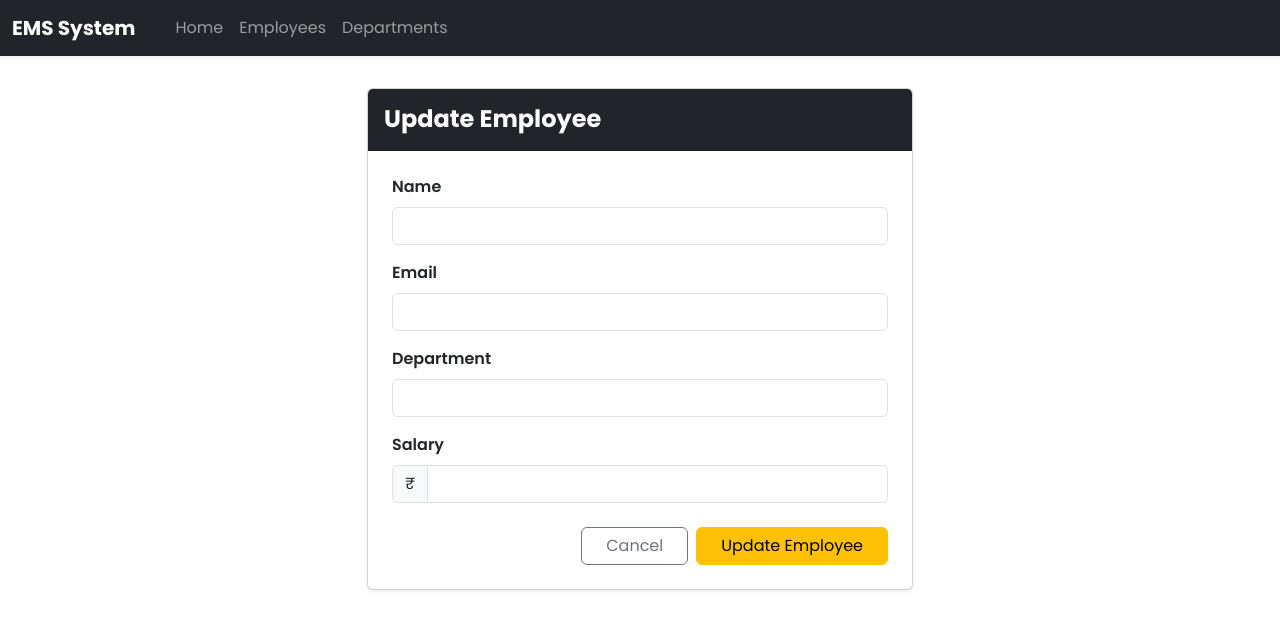
After one commit to Balaji-dev-png/EMSFlask, a Flask app: template app/templates/updateemp.html in a window 1280 px wide. The commit adds this page. Shown: the top 630 px of the page. Run offline with Flask 3, Linux system fonts and the light colour scheme; the template is opened without the code that fills it, so the values that code supplies are empty; parts of the project's set-up code (start-up, migrations or seed data) failed here and were passed over.

Commit message:
Fixed employee update functionality

```diff
--- a/app/templates/emp_detail.html
+++ b/app/templates/emp_detail.html
@@ -31,7 +31,7 @@
 
                 <div class="d-grid gap-2 d-md-flex justify-content-md-end mt-4">
                     <a href="/emp" class="btn btn-outline-secondary px-4">Back to List</a>
-                    <a href="/emp/empdetail/{{employee.id}}" class="btn btn-warning px-4">Edit</a>
+                    <a href="/emp/update/{{employee.id}}" class="btn btn-warning px-4">Edit</a>
                 </div>
             </div>
         </div>
--- a/app/templates/employee.html
+++ b/app/templates/employee.html
@@ -111,7 +111,7 @@
                                 <div class="btn-group" role="group">
                                     <a href="/emp/empdetail/{{emp.id}}" class="btn btn-sm btn-info text-white">View</a>
                                     <!-- Using view details as update link since it was that way originally -->
-                                    <a href="/emp/empdetail/{{emp.id}}" class="btn btn-sm btn-warning text-dark">Update</a>
+                                    <a href="/emp/update/{{emp.id}}" class="btn btn-sm btn-warning text-dark">Update</a>
                                     <a href="/emp/empdelete/{{emp.id}}" class="btn btn-sm btn-danger" onclick="return confirm('Are you sure you want to delete this employee?');">Delete</a>
                                 </div>
                             </td>
--- /dev/null
+++ b/app/templates/updateemp.html
@@ -0,0 +1,44 @@
+{% extends "base.html" %}
+
+{% block content %}
+<div class="row justify-content-center mt-2">
+    <div class="col-md-8 col-lg-6">
+        <div class="card shadow-sm">
+            <div class="card-header bg-dark text-white py-3">
+                <h4 class="mb-0 fw-bold">Update Employee</h4>
+            </div>
+            <div class="card-body p-4">
+                <form action="/emp/update/{{employee.id}}" method="POST">
+                    <div class="mb-3">
+                        <label for="name" class="form-label fw-semibold">Name</label>
+                        <input type="text" class="form-control" id="name" name="name" value="{{employee.name}}" required>
+                    </div>
+
+                    <div class="mb-3">
+                        <label for="email" class="form-label fw-semibold">Email</label>
+                        <input type="email" class="form-control" id="email" name="email" value="{{employee.email}}" required>
+                    </div>
+
+                    <div class="mb-3">
+                        <label for="department" class="form-label fw-semibold">Department</label>
+                        <input type="text" class="form-control" id="department" name="department" value="{{employee.department}}" required>
+                    </div>
+
+                    <div class="mb-4">
+                        <label for="salary" class="form-label fw-semibold">Salary</label>
+                        <div class="input-group">
+                            <span class="input-group-text">₹</span>
+                            <input type="number" step="any" class="form-control" id="salary" name="salary" value="{{employee.salary}}" required>
+                        </div>
+                    </div>
+
+                    <div class="d-grid gap-2 d-md-flex justify-content-md-end">
+                        <a href="/emp" class="btn btn-outline-secondary px-4">Cancel</a>
+                        <button type="submit" class="btn btn-warning px-4">Update Employee</button>
+                    </div>
+                </form>
+            </div>
+        </div>
+    </div>
+</div>
+{% endblock %}
```
Also changed, not shown: app/routes/emp.py (+13 -0 lines).
